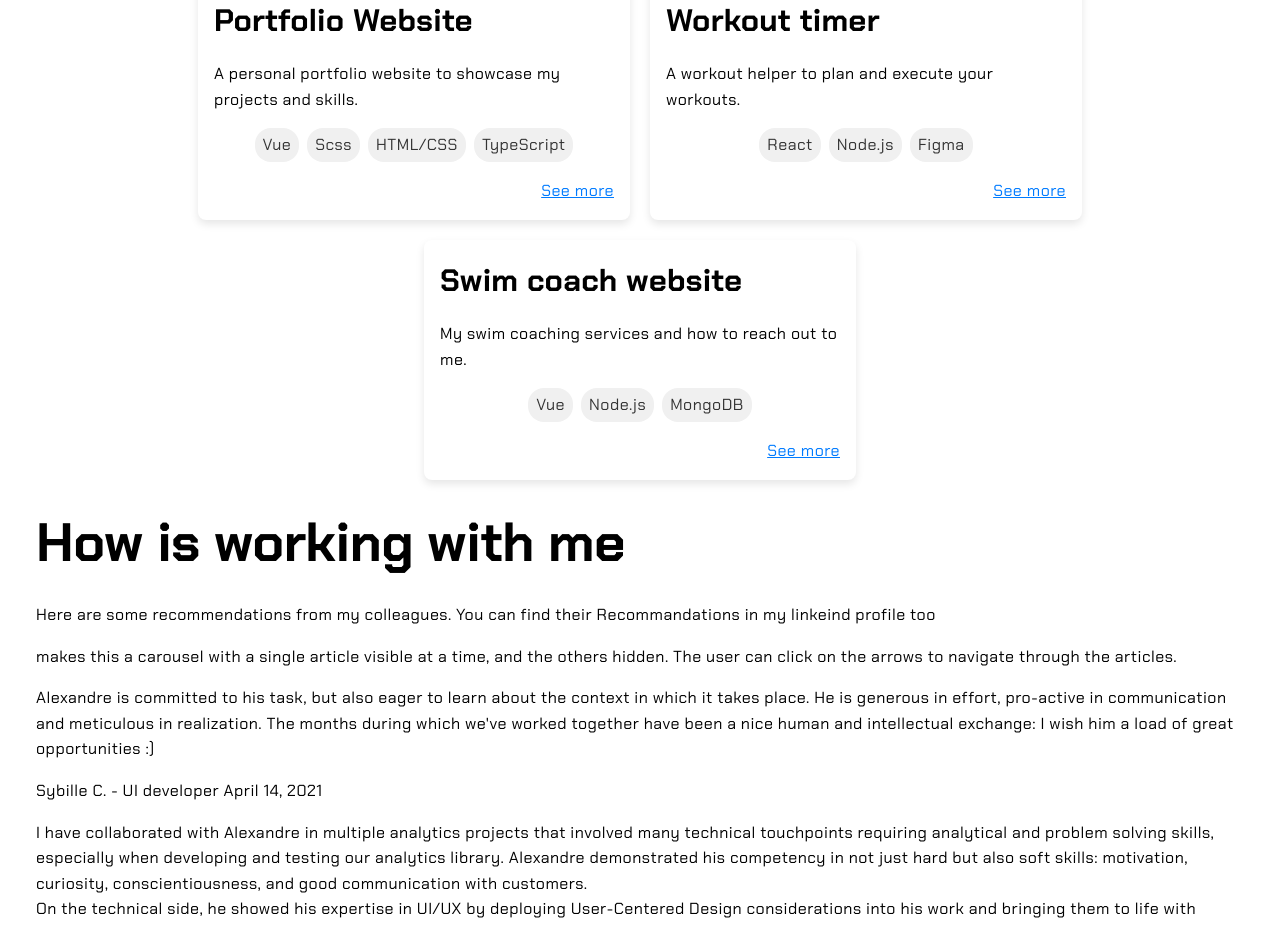
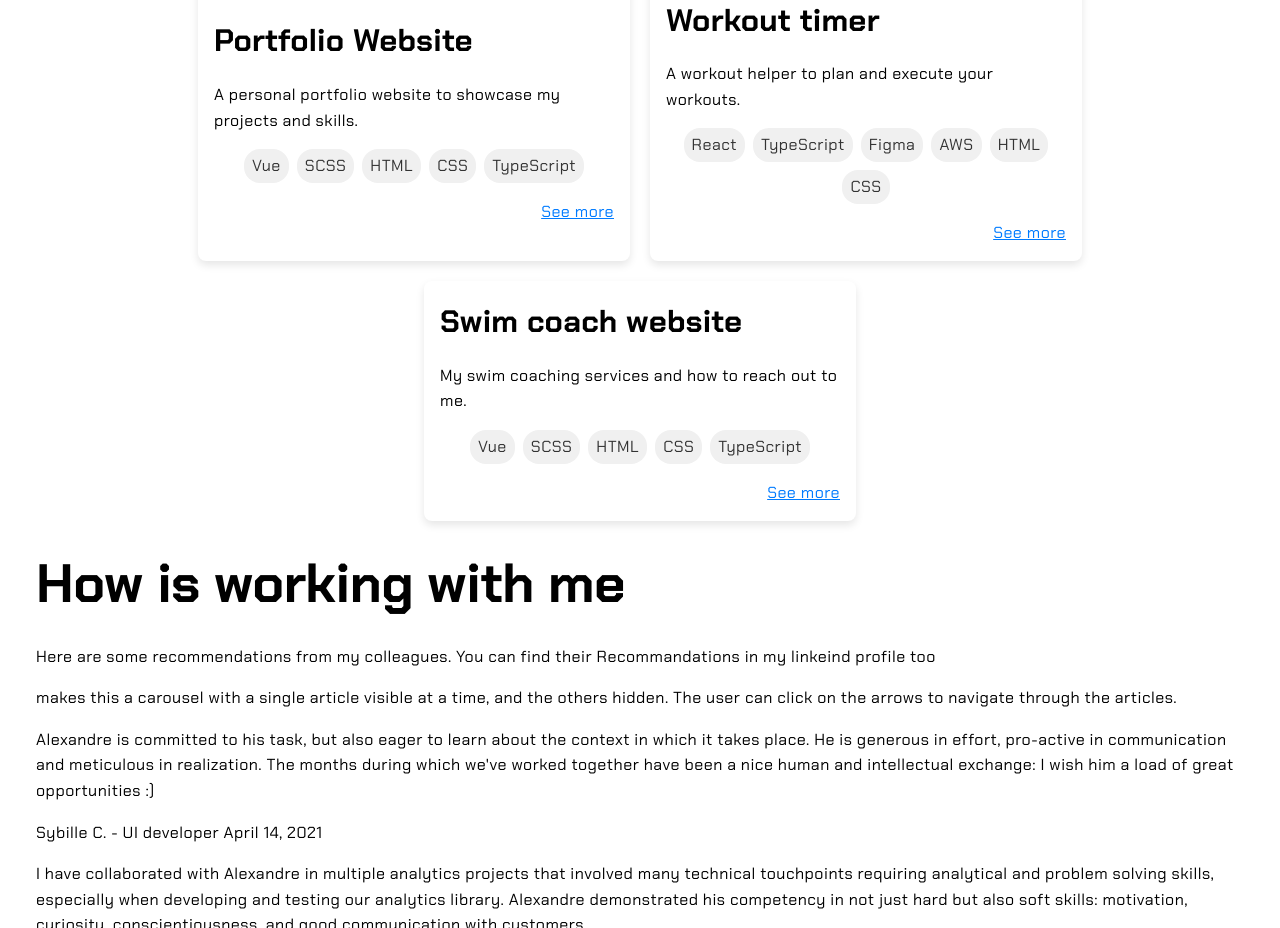
Before and after one commit to AlexGreau/Portfolio, a Vue app: page / in a window 1280 px wide. Shown: the part 820-1748 px from the top of the page. Built offline with nearby package versions, Linux system fonts and the light colour scheme.

Commit message:
feat: more types

```diff
--- /dev/null
+++ b/src/model/Tech.ts
@@ -0,0 +1,22 @@
+export interface Tech {
+    name: TechName;
+    icon: string;
+    alt: string;
+    isChecked?: boolean;
+    value?: string;
+}
+
+export enum TechName {
+    HTML = "HTML",
+    CSS = "CSS",
+    SCSS = "SCSS",
+    JS = "JavaScript",
+    TS = "TypeScript",
+    REACT = "React",
+    VUE = "Vue",
+    SVELTE = "Svelte",
+    NODE = "Node.js",
+    EXPRESS = "Express.js",
+    FIGMA = "Figma",
+    AWS = "AWS",
+}
--- a/src/views/HomeView.vue
+++ b/src/views/HomeView.vue
@@ -53,7 +53,7 @@
         <fieldset>
           <legend>filter by tech used</legend>
           <label v-for="tech in techs" :key="tech.value">
-            <input type="checkbox" :name="tech.name" :value="tech.value" />
+            <input type="checkbox" :name="tech.name" :value="tech.isChecked"/>
             <img :src="getIcon(tech.icon)" :alt="tech.alt" />
           </label>
         </fieldset>
@@ -71,12 +71,13 @@ import ProjectCard from '@/components/cards/ProjectCard.vue'
 import Recommendations from '@/components/sections/Recommandations.vue'
 import { ref } from 'vue'
 import type { Project } from '@/model/Project'
+import { TechName, type Tech } from '@/model/Tech'
 
 const projects = ref<Array<Project>>([
   {
     id: 1,
     name: 'Portfolio Website',
-    techStack: ['Vue', 'Scss', 'HTML/CSS', 'TypeScript'],
+    techStack: [TechName.VUE, TechName.SCSS, TechName.HTML, TechName.CSS, TechName.TS],
     status: 'Completed',
     description: 'A personal portfolio website to showcase my projects and skills.',
     image: '../assets/img/portfolio.png',
@@ -85,7 +86,7 @@ const projects = ref<Array<Project>>([
   {
     id: 2,
     name: 'Workout timer',
-    techStack: ['React', 'Node.js', 'Figma'],
+    techStack: [TechName.REACT, TechName.TS, TechName.FIGMA, TechName.AWS, TechName.HTML, TechName.CSS],
     status: 'In Progress',
     description: 'A workout helper to plan and execute your workouts.',
     image: '../assets/img/task-manager.png',
@@ -94,7 +95,7 @@ const projects = ref<Array<Project>>([
   {
     id: 3,
     name: 'Swim coach website',
-    techStack: ['Vue', 'Node.js', 'MongoDB'],
+    techStack: [TechName.VUE, TechName.SCSS, TechName.HTML, TechName.CSS, TechName.TS],
     status: 'To do',
     description: 'My swim coaching services and how to reach out to me.',
     image: '../assets/img/task-manager.png',
@@ -102,60 +103,70 @@ const projects = ref<Array<Project>>([
   },
 ])
 
-const techs = ref([
+let filteredProjects = ref<Array<Project>>([])
+
+const techs = ref<Array<Tech>>([
   {
-    name: 'Vue',
+    name: TechName.VUE,
     icon: 'vuejs.svg',
     alt: 'Vue.js',
-    value: 'vue',
+    isChecked: false,
   },
   {
-    name: 'React',
+    name: TechName.REACT,
     icon: 'react.svg',
     alt: 'React',
     value: 'react',
+    isChecked: false,
   },
   {
-    name: 'Node.js',
+    name: TechName.NODE,
     icon: 'nodejs.svg',
     alt: 'Node.js',
     value: 'nodejs',
+    isChecked: false,
   },
   {
-    name: 'TypeScript',
+    name: TechName.TS,
     icon: 'typescript.svg',
     alt: 'TypeScript',
     value: 'typescript',
+    isChecked: false,
   },
   {
-    name: 'HTML/CSS',
+    name: TechName.HTML,
     icon: 'html.svg',
-    alt: 'HTML/CSS',
-    value: 'htmlcss',
+    alt: 'HTML',
+    value: 'html',
+    isChecked: false,
   },
   {
-    name: 'JavaScript',
+    name: TechName.JS,
     icon: 'javascript.svg',
     alt: 'JavaScript',
     value: 'javascript',
+    isChecked: false,
   },
   {
-    name: 'Figma',
+    name: TechName.FIGMA,
     icon: 'figma.svg',
     alt: 'Figma',
     value: 'figma',
+    isChecked: false,
   },
   {
-    name: 'SCSS/SASS',
+    name: TechName.SCSS,
     icon: 'sass.svg',
-    alt: 'SCSS/SASS',
-    value: 'scsssass',
+    alt: 'SCSS',
+    value: 'scss',
+    isChecked: false,
   },
   {
-    name: 'AWS',
+    name: TechName.AWS,
     icon: 'aws.svg',
     alt: 'AWS',
     value: 'aws',
+    isChecked: false,
   },
 ])
 
@@ -163,13 +174,6 @@ const getIcon = ref((filename: string) => {
   // Function to get the icon path
   return new URL(`../assets/icons/techs/${filename}`, import.meta.url).href
 })
-
-const filterProjects = (selectedTechs: string[]) => {
-  // Filter projects based on selected techs
-  return projects.value.filter((project) =>
-    project.techStack.some((tech) => selectedTechs.includes(tech)),
-  )
-}
 </script>
 
 <style lang="scss">
```
Also changed, not shown: src/model/Project.ts (+3 -11 lines).
